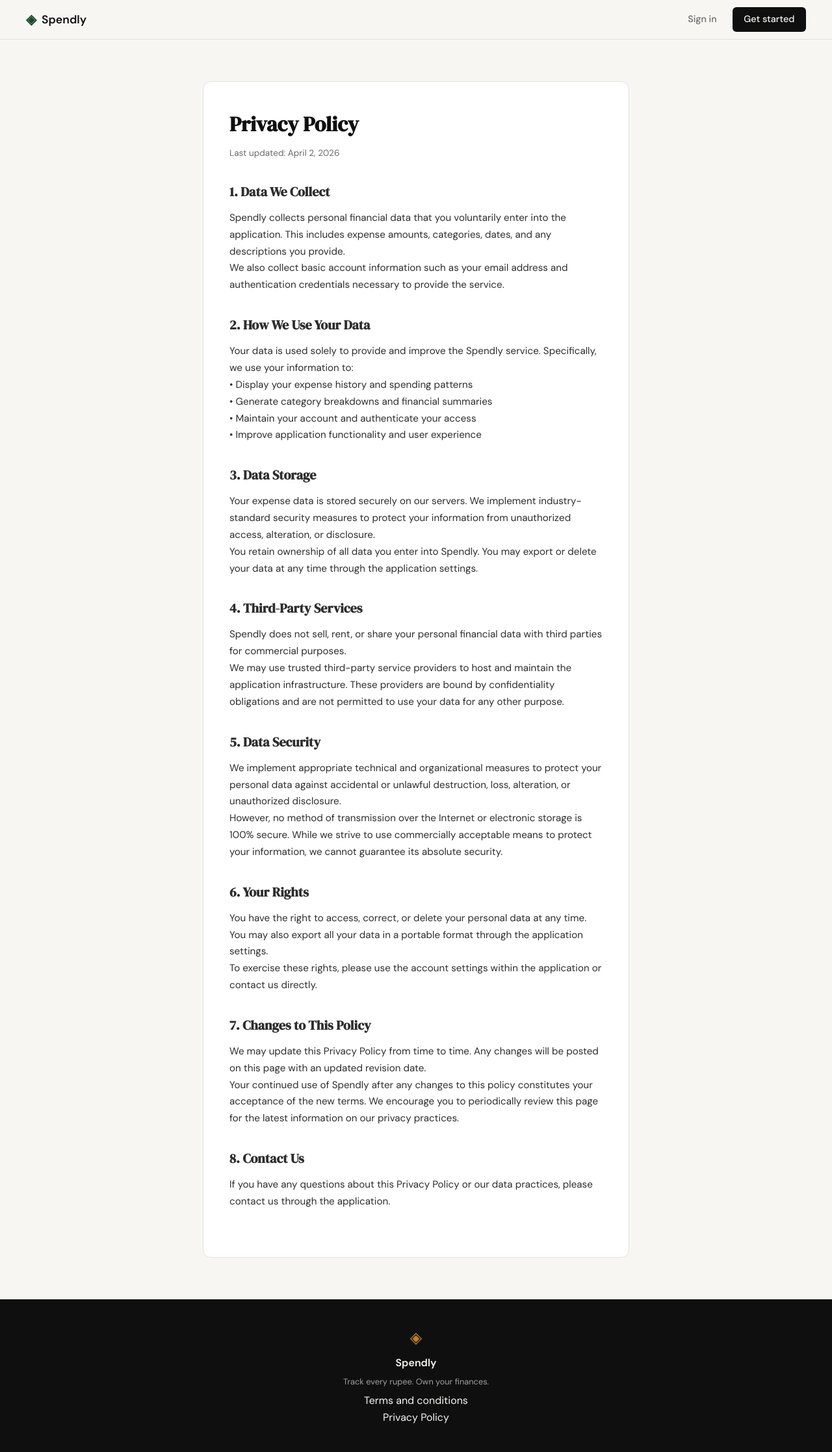
After one commit to jangirmanish1990/Spendly, a Flask app: page /privacy in a window 1280 px wide. The commit adds this page. Shown: the whole page at 65% size. Run offline with Flask 3, Linux system fonts and the light colour scheme.

Commit message:
landing: add privacy policy page and route

```diff
--- a/app.py
+++ b/app.py
@@ -25,6 +25,11 @@ def login():
 @app.route("/terms")
 def terms():
     return render_template("terms.html")
+
+
+@app.route("/privacy")
+def privacy():
+    return render_template("privacy.html")
 
 
 # ------------------------------------------------------------------ #
--- a/templates/base.html
+++ b/templates/base.html
@@ -36,7 +36,7 @@
             <p class="footer-copy">Track every rupee. Own your finances.</p>
             <div class="footer-links">
                 <a href="{{ url_for('terms') }}">Terms and conditions</a><br>
-                <a href="#">Privacy Policy</a>
+                <a href="{{ url_for('privacy') }}">Privacy Policy</a>
             </div>
         </div>
     </footer>
--- /dev/null
+++ b/templates/privacy.html
@@ -0,0 +1,64 @@
+{% extends "base.html" %}
+
+{% block title %}Privacy Policy — Spendly{% endblock %}
+
+{% block content %}
+
+<div class="terms-page">
+    <div class="terms-container">
+        <h1 class="terms-title">Privacy Policy</h1>
+        <p class="terms-updated">Last updated: April 2, 2026</p>
+
+        <section class="terms-section">
+            <h2>1. Data We Collect</h2>
+            <p>Spendly collects personal financial data that you voluntarily enter into the application. This includes expense amounts, categories, dates, and any descriptions you provide.</p>
+            <p>We also collect basic account information such as your email address and authentication credentials necessary to provide the service.</p>
+        </section>
+
+        <section class="terms-section">
+            <h2>2. How We Use Your Data</h2>
+            <p>Your data is used solely to provide and improve the Spendly service. Specifically, we use your information to:</p>
+            <p>• Display your expense history and spending patterns<br>
+            • Generate category breakdowns and financial summaries<br>
+            • Maintain your account and authenticate your access<br>
+            • Improve application functionality and user experience</p>
+        </section>
+
+        <section class="terms-section">
+            <h2>3. Data Storage</h2>
+            <p>Your expense data is stored securely on our servers. We implement industry-standard security measures to protect your information from unauthorized access, alteration, or disclosure.</p>
+            <p>You retain ownership of all data you enter into Spendly. You may export or delete your data at any time through the application settings.</p>
+        </section>
+
+        <section class="terms-section">
+            <h2>4. Third-Party Services</h2>
+            <p>Spendly does not sell, rent, or share your personal financial data with third parties for commercial purposes.</p>
+            <p>We may use trusted third-party service providers to host and maintain the application infrastructure. These providers are bound by confidentiality obligations and are not permitted to use your data for any other purpose.</p>
+        </section>
+
+        <section class="terms-section">
+            <h2>5. Data Security</h2>
+            <p>We implement appropriate technical and organizational measures to protect your personal data against accidental or unlawful destruction, loss, alteration, or unauthorized disclosure.</p>
+            <p>However, no method of transmission over the Internet or electronic storage is 100% secure. While we strive to use commercially acceptable means to protect your information, we cannot guarantee its absolute security.</p>
+        </section>
+
+        <section class="terms-section">
+            <h2>6. Your Rights</h2>
+            <p>You have the right to access, correct, or delete your personal data at any time. You may also export all your data in a portable format through the application settings.</p>
+            <p>To exercise these rights, please use the account settings within the application or contact us directly.</p>
+        </section>
+
+        <section class="terms-section">
+            <h2>7. Changes to This Policy</h2>
+            <p>We may update this Privacy Policy from time to time. Any changes will be posted on this page with an updated revision date.</p>
+            <p>Your continued use of Spendly after any changes to this policy constitutes your acceptance of the new terms. We encourage you to periodically review this page for the latest information on our privacy practices.</p>
+        </section>
+
+        <section class="terms-section">
+            <h2>8. Contact Us</h2>
+            <p>If you have any questions about this Privacy Policy or our data practices, please contact us through the application.</p>
+        </section>
+    </div>
+</div>
+
+{% endblock %}
```
